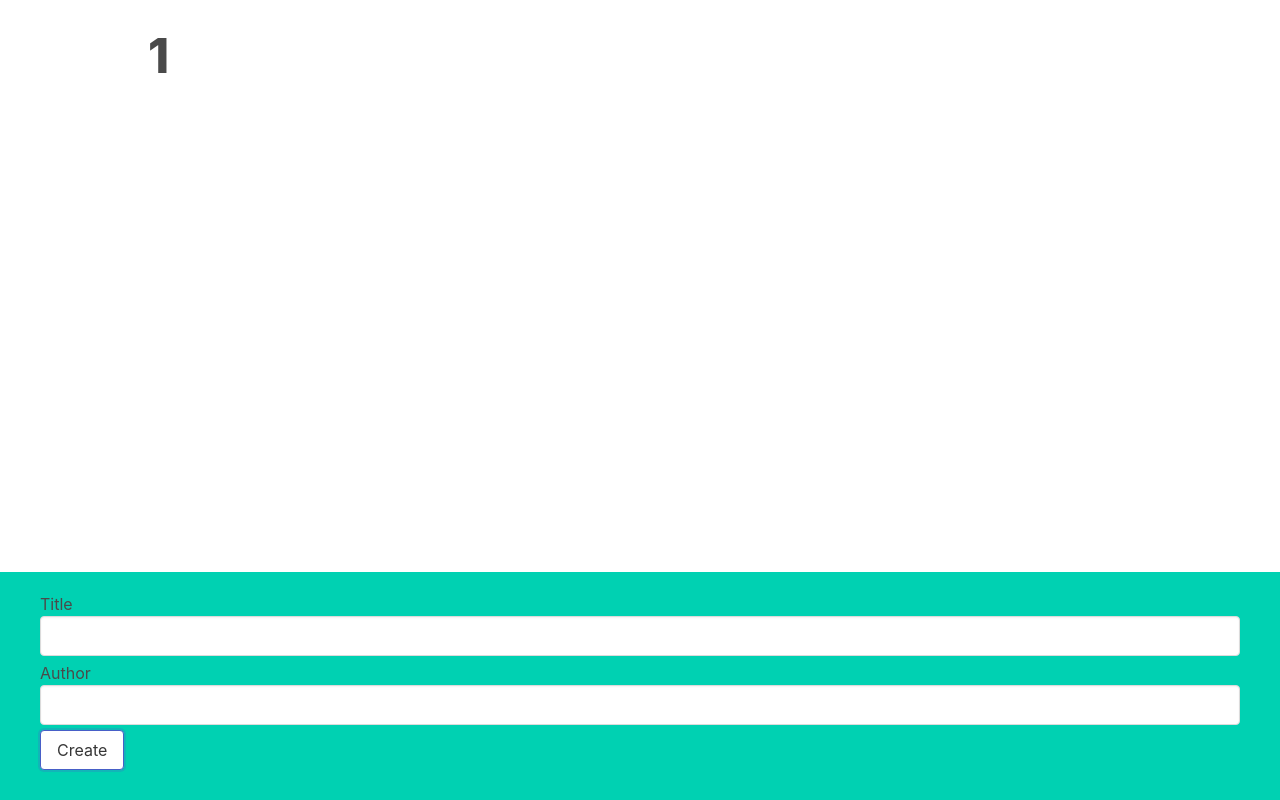
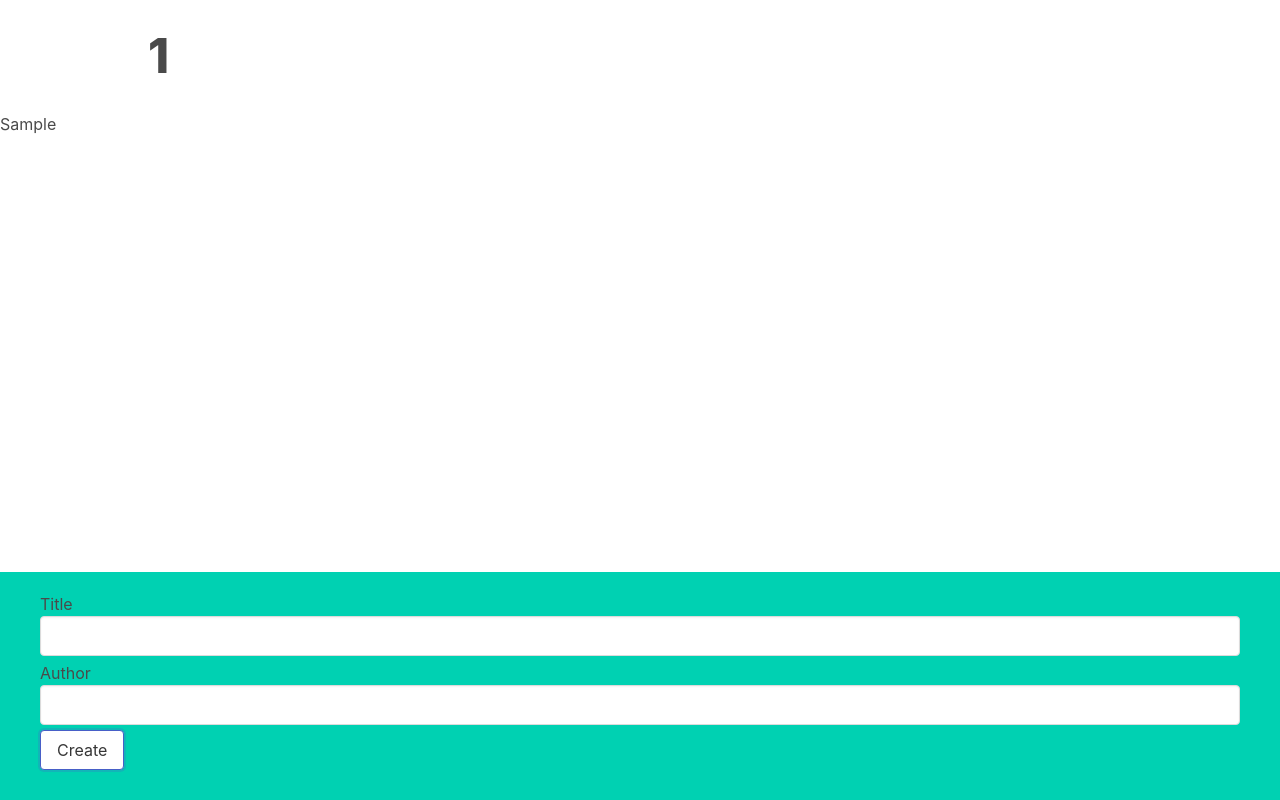
Before and after one commit to Alzubair98/books, a React (Create React App) app: page / in a window 1280 px wide. Both pictures are taken after typing "Sample", "Sample" into the empty fields and a click on the button "Create". Built offline with nearby package versions, Linux system fonts and the light colour scheme.

Commit message:
update bookshow & booklist

```diff
--- a/src/components/BookList.js
+++ b/src/components/BookList.js
@@ -1,9 +1,13 @@
 import React from "react";
+import BookShow from "./BookShow";
 
 const BookList = ({ books }) => {
   return (
     <div>
       <h1>{books.length}</h1>
+      {books.map((book) => {
+        return <BookShow book={book} />;
+      })}
     </div>
   );
 };
--- a/src/components/BookShow.js
+++ b/src/components/BookShow.js
@@ -1,9 +1,9 @@
 import React from "react";
 
-const BookShow = () => {
+const BookShow = ({ book }) => {
   return (
     <div>
-      <h1>BookShow</h1>
+      <h2>{book.title}</h2>
     </div>
   );
 };
```
